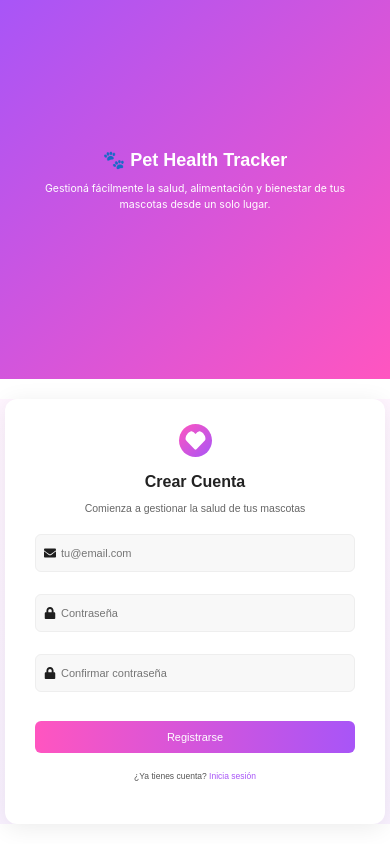
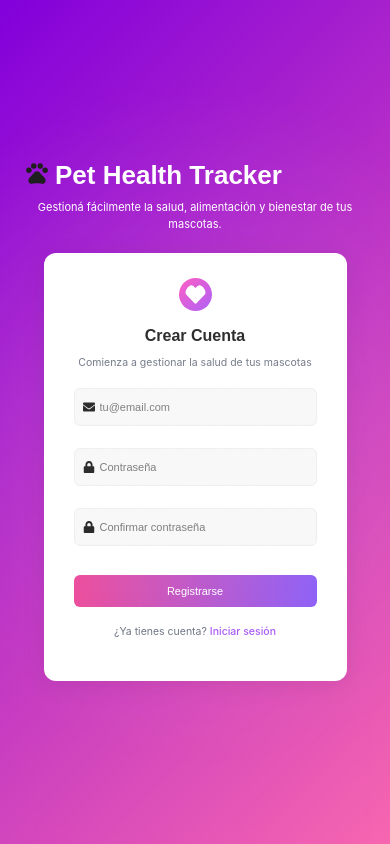
Before and after one commit to gsvidal/pet-health-tracker-front, a React (Vite) app: page / in a window 390 px wide. Built offline with nearby package versions, Linux system fonts and the light colour scheme.

Commit message:
Milton: Correccion diseño responsive y variables

```diff
--- a/src/features/auth/RegisterForm.scss
+++ b/src/features/auth/RegisterForm.scss
@@ -4,7 +4,8 @@
   align-items: center;
   width: 100%;
   height: 100%;
-  font-family: 'Poppins', sans-serif;
+  font-family: var(--font-base);
+  color: var(--color-text);
   background: linear-gradient(180deg, #fff5ff, #f9f1ff);
 }
 .register-card {
@@ -32,12 +33,13 @@
 }
 .register-card h2 {
   font-size: 1.6rem;
-  color: #222;
   font-weight: 600;
   margin-bottom: 0.9rem;
+  font-family: var(--font-heading);
+  color: var(--color-text);
 }
 .register-card .subtitle {
-  color: #666;
+  color: var(--color-text-secondary);
   font-size: 1.05rem;
   margin-top: 0.8rem;
   margin-bottom: 1.8rem;
@@ -79,7 +81,7 @@
   position: absolute;
   bottom: -31px;
   left: 2px;
-  color: #e74c3c;
+  color: var(--color-error);
   font-size: 0.9rem;
   text-align: left;
   opacity: 0;
@@ -98,7 +100,12 @@
   opacity: 1;
 }
 .btn-register {
-  background: linear-gradient(90deg, #ff55c0, #a855f7);
+  background: linear-gradient(
+    90deg,
+    var(--color-gradient-start),
+    var(--color-gradient-end)
+  );
+  font-family: var(--font-heading);
   color: white;
   font-size: 1.1rem;
   font-weight: 500;
@@ -107,15 +114,20 @@
   padding: 1rem;
   margin-top: 0.7rem;
   cursor: pointer;
-  transition: all 0.25s ease;
+  transition: background var(--transition);
 }
 .btn-register:hover {
+  background: linear-gradient(
+    90deg,
+    var(--color-secondary-hover),
+    var(--color-primary-hover)
+  );
   opacity: 0.9;
 }
 .login-link {
+  color: var(--color-text-secondary);
+  font-size: 1.05rem;
   margin-top: 1rem;
-  font-size: 0.85rem;
-  color: #555;
 }
 .login-link a {
   color: #a855f7;
--- a/src/features/auth/RegisterForm.tsx
+++ b/src/features/auth/RegisterForm.tsx
@@ -78,7 +78,7 @@ export const Register = () => {
             {loading ? 'Registrando...' : 'Registrarse'}
           </button>
           <p className="login-link">
-            ¿Ya tienes cuenta? <a href="/login">Inicia sesión</a>
+            ¿Ya tienes cuenta? <a href="/login">Iniciar sesión</a>
           </p>
         </form>
       </div>
--- a/src/pages/Home/RegisterPage.scss
+++ b/src/pages/Home/RegisterPage.scss
@@ -1,45 +1,68 @@
 .register-page {
   display: flex;
   height: 100vh;
-  background: linear-gradient(120deg, #fff3ff, #f8ecff);
-
-  @media (max-width: 900px) {
-    flex-direction: column;
-  }
+  background: linear-gradient(
+    120deg,
+    var(--color-gradient-start),
+    var(--color-gradient-end)
+  );
+  transition: all 0.3s ease;
 }
 
 .register-left {
   flex: 1;
   display: flex;
+  flex-direction: column;
   justify-content: center;
   align-items: center;
-  background: linear-gradient(135deg, #a855f7, #ff55c0);
+  background: linear-gradient(
+    135deg,
+    var(--color-primary),
+    var(--color-secondary)
+  );
   color: white;
   text-align: center;
-  padding: 3rem;
+  padding: var(--space-xl);
+  position: relative;
+  overflow: hidden;
 
   .branding {
-    max-width: 400px;
+    max-width: 420px;
+    z-index: 2;
+    font-family: var(--font-base);
   }
 
-  h1 {
+  #pet-title {
+    font-family: var(--font-heading);
+    display: flex;
     color: white;
-    font-size: 2.2rem;
-    margin-bottom: 1rem;
+    font-size: 2.6rem;
+    margin-bottom: var(--space-sm);
     font-weight: 700;
   }
-
+  .MdPets-icon {
+    color: var(--color-text);
+    margin-right: 0.5rem;
+  }
   p {
     color: white;
     font-size: 1.05rem;
     line-height: 1.5;
   }
-
-  @media (max-width: 900px) {
-    padding: 2rem;
-    h1 {
-      font-size: 1.8rem;
-    }
+  &::before {
+    content: '';
+    position: absolute;
+    width: 700px;
+    height: 700px;
+    background: radial-gradient(
+      circle at 50% 50%,
+      rgba(255, 255, 255, 0.1),
+      transparent 70%
+    );
+    top: 50%;
+    left: 50%;
+    transform: translate(-50%, -50%);
+    z-index: 1;
   }
 }
 
@@ -48,9 +71,48 @@
   display: flex;
   justify-content: center;
   align-items: center;
-  background: white;
+  background: var(--color-bg);
+  transition: all var(--transition);
+}
+/* ======== RESPONSIVE: A PARTIR DE 991PX ======== */
+@media (max-width: 991px) {
+  .register-page {
+    position: relative;
+  }
 
-  @media (max-width: 900px) {
-    padding: 2rem 0;
+  .register-left {
+    padding: var(--space-lg);
+    position: absolute;
+    width: 100%;
+    height: 100%;
+  }
+
+  .register-right {
+    margin-top: 9rem;
+    flex: none;
+    background: transparent;
+    padding: 0;
+    width: 100%;
+    .register-container {
+      background: transparent;
+      padding: var(--space-lg);
+      width: 90%;
+      max-width: 420px;
+      margin: 0 auto;
+      backdrop-filter: blur(6px);
+    }
+  }
+
+  .register-left .branding {
+    margin-bottom: var(--space-lg);
+  }
+
+  #pet-title {
+    margin-top: -25rem;
+    font-size: 2.3rem;
+  }
+
+  #pet-subtitle {
+    font-size: 1.1rem;
   }
 }
--- a/src/pages/Home/RegisterPage.tsx
+++ b/src/pages/Home/RegisterPage.tsx
@@ -1,15 +1,19 @@
 import { Register } from '../../features/auth/RegisterForm';
 import './RegisterPage.scss';
+import { MdPets } from 'react-icons/md';
 
 export const RegisterPage = () => {
   return (
     <section className="register-page">
       <div className="register-left">
         <div className="branding">
-          <h1>🐾 Pet Health Tracker</h1>
-          <p>
+          <h1 id="pet-title">
+            <MdPets className="MdPets-icon" />
+            Pet Health Tracker
+          </h1>
+          <p id="pet-subtitle">
             Gestioná fácilmente la salud, alimentación y bienestar de tus
-            mascotas desde un solo lugar.
+            mascotas.
           </p>
         </div>
       </div>
```
